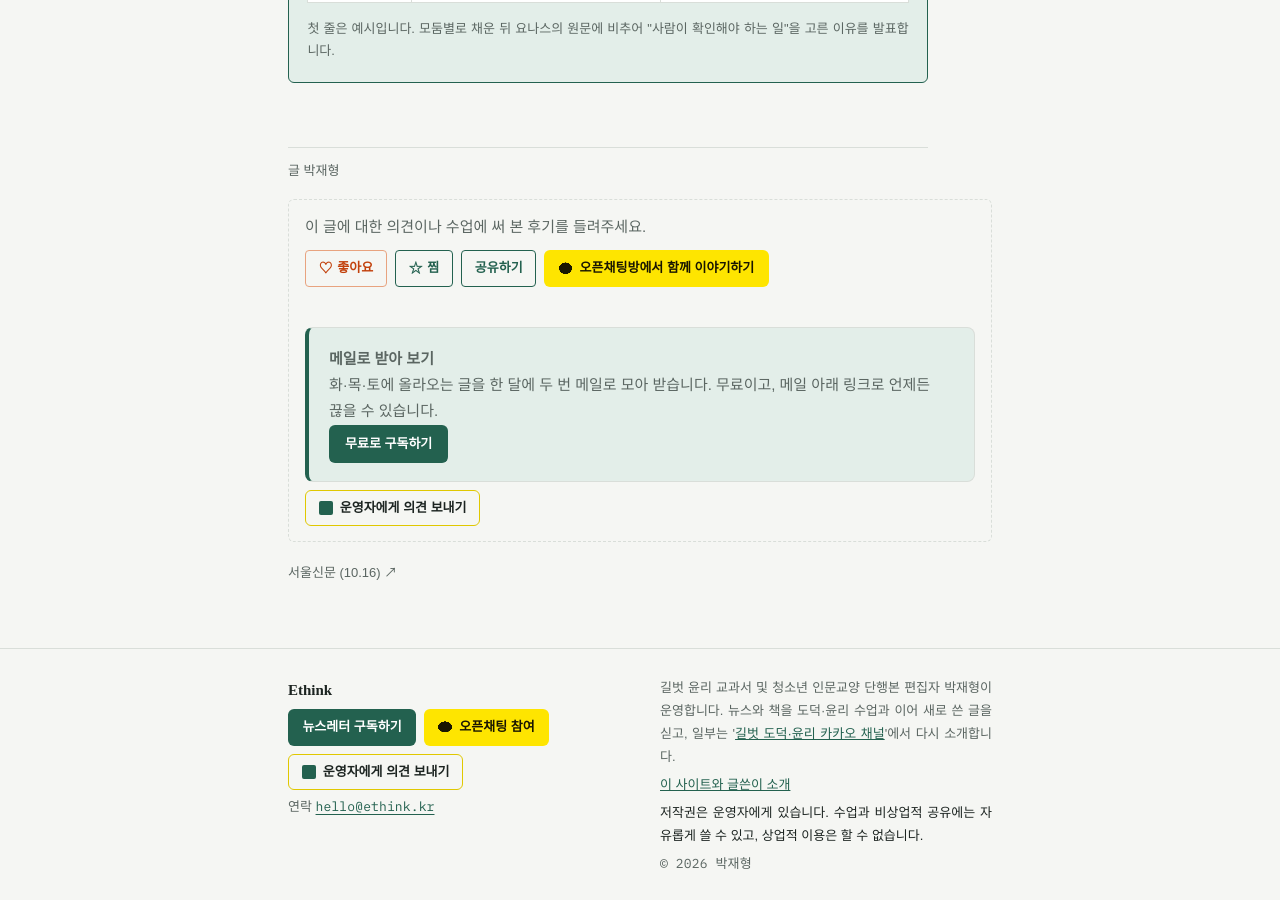
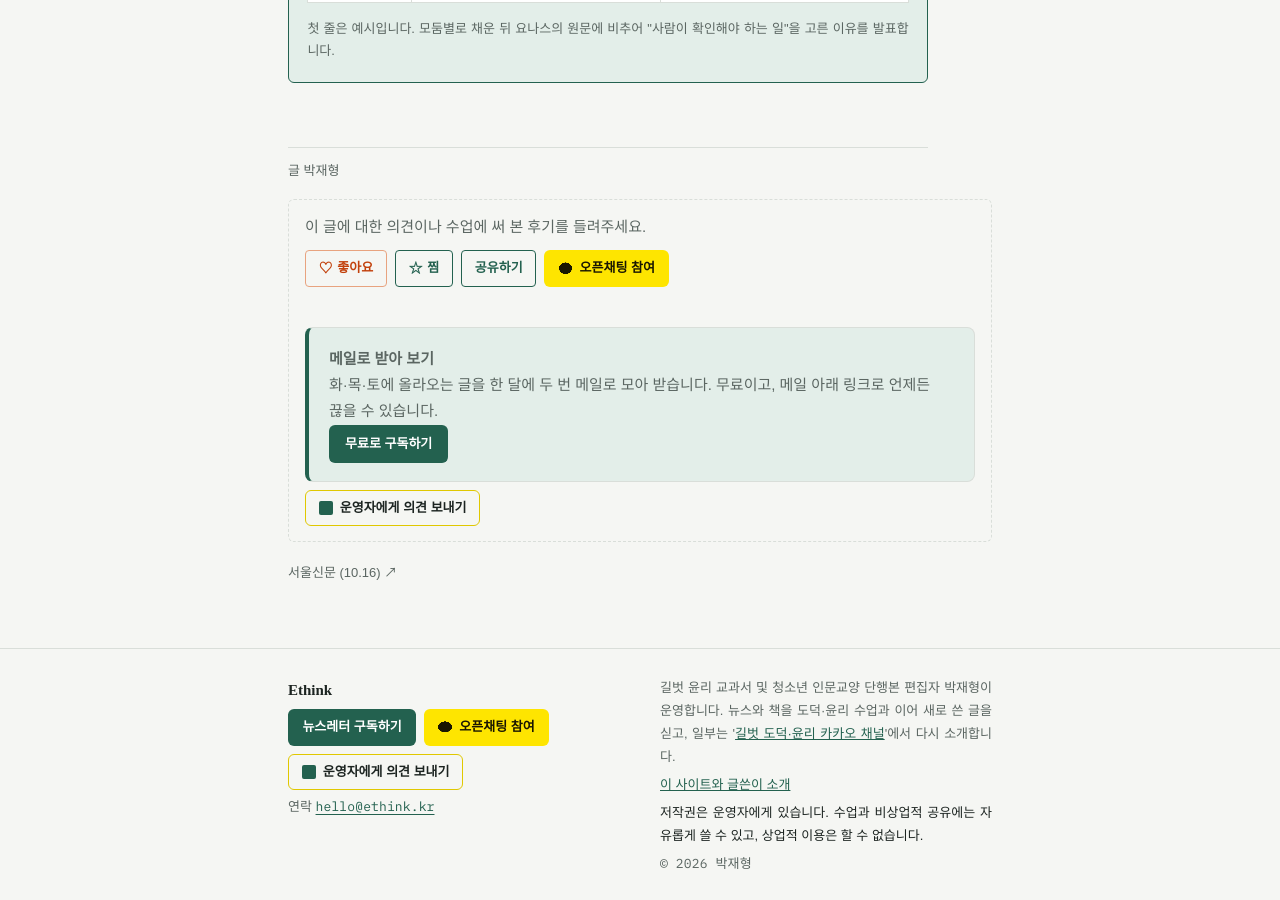
Before and after one commit to ethics-news/ethics-news.github.io, a Jekyll site: the page built from _items/2026-10-16/2.md, in a window 1280 px wide and 900 px high, scrolled down 2081 px. Built offline with Jekyll 4.4.1, drawn with Linux system fonts in a browser that asks for light colours; some web fonts are replaced.

Commit message:
뉴스 글 버튼 문구를 오픈채팅 참여로 단축

```diff
--- a/_includes/item-card.html
+++ b/_includes/item-card.html
@@ -36,7 +36,7 @@
     <div class="dl-row">{% for d in it.downloads %}<a class="dl" href="{{ d.file | relative_url }}" download>{{ d.name }}</a>{% endfor %}</div>
   </div>
   {% endif %}
-  {% if include.full %}<div class="talk no-print"><p>이 글에 대한 의견이나 수업에 써 본 후기를 들려주세요.</p><span class="chat-btns">{% include like-btn.html id=it.url %}{% include save-btn.html url=it.url title=it.title %}{% include share-btn.html url=it.url title=it.title %}{% if site.openchat %}<a class="openchat" href="{{ site.openchat }}" target="_blank" rel="noopener">오픈채팅방에서 함께 이야기하기</a>{% endif %}
+  {% if include.full %}<div class="talk no-print"><p>이 글에 대한 의견이나 수업에 써 본 후기를 들려주세요.</p><span class="chat-btns">{% include like-btn.html id=it.url %}{% include save-btn.html url=it.url title=it.title %}{% include share-btn.html url=it.url title=it.title %}{% if site.openchat %}<a class="openchat" href="{{ site.openchat }}" target="_blank" rel="noopener">오픈채팅 참여</a>{% endif %}
   {% if include.full %}{% include subscribe-box.html %}{% endif %}<a class="openchat form" href="{{ '/board/' | relative_url }}">운영자에게 의견 보내기</a></span></div>{% endif %}
   {% unless include.full %}<div class="card-actions no-print">{% include like-btn.html id=it.url %}{% include save-btn.html url=it.url title=it.title %}{% include share-btn.html url=it.url title=it.title %}</div>{% endunless %}
   <footer class="item-links">
```
